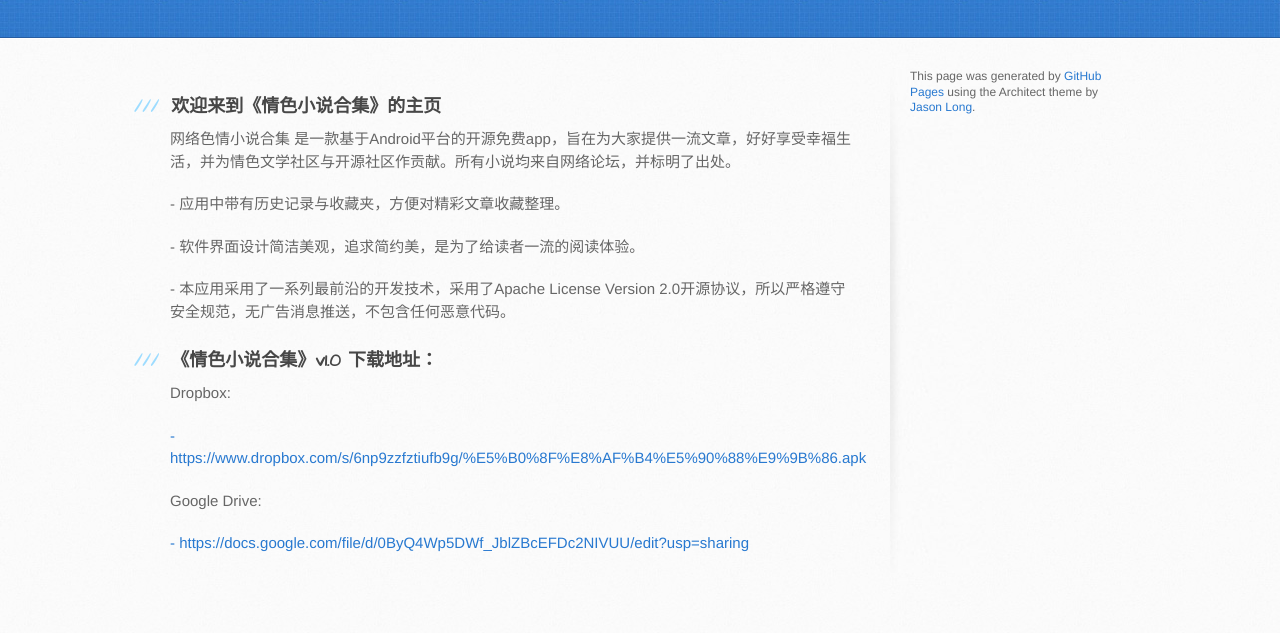
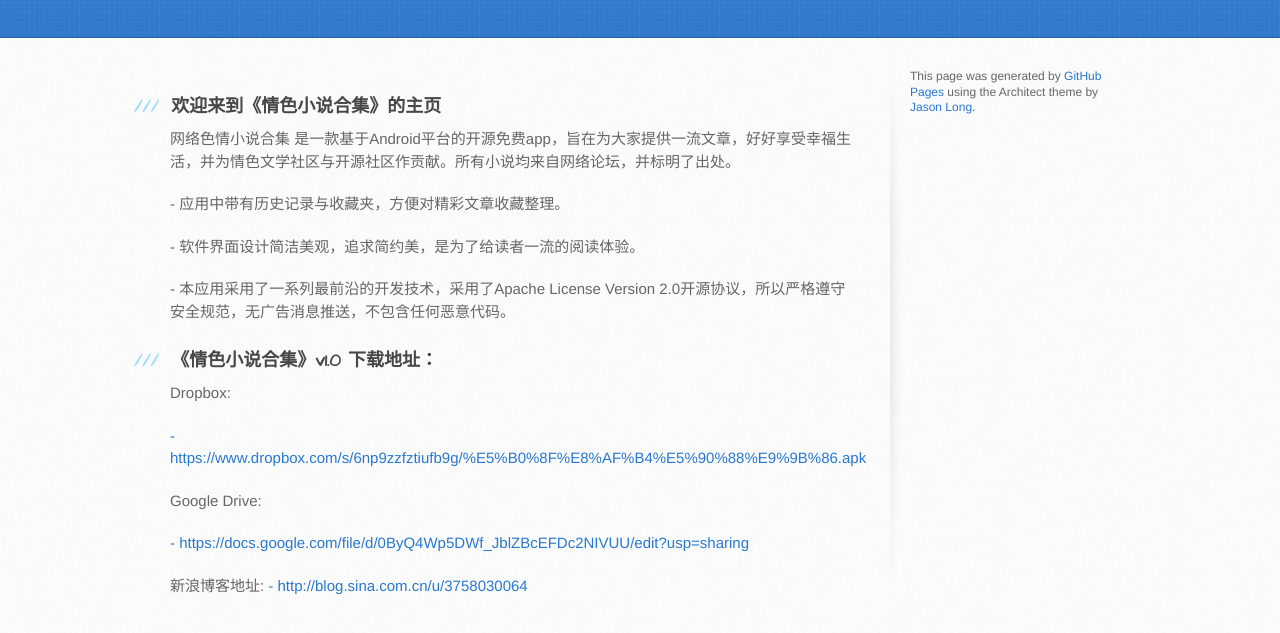
Before and after one commit to ebooklyonfrance/ebooklyonfrance.github.com, a plain HTML site: page index.html in a window 1280 px wide. Shown: the part 163-796 px from the top of the page. Drawn offline with Linux system fonts and the light colour scheme.

Commit message:
Update index.html

```diff
--- a/index.html
+++ b/index.html
@@ -59,6 +59,12 @@
   </a>
 </p>
 
+<p>
+  新浪博客地址:<a href="http://blog.sina.com.cn/u/3758030064">
+    - http://blog.sina.com.cn/u/3758030064
+  </a>
+</p>
+
 
 
         </section>
```
